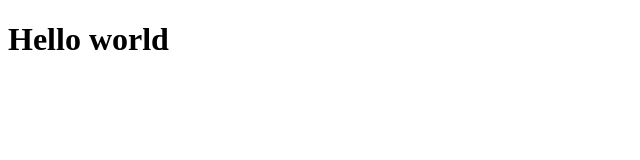
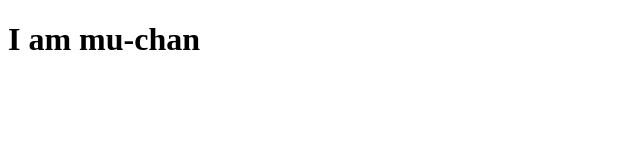
Before and after one commit to Re-Z-773/www, a plain HTML site: page index.html in a window 1280 px wide. Shown: the whole page, without its empty margins (0-640 px from the left). Drawn offline with Linux system fonts and the light colour scheme.

Commit message:
Update index.html

```diff
--- a/index.html
+++ b/index.html
@@ -3,6 +3,6 @@
   <head>
   </head>
   <body>
-    <h1>Hello world</h1>
+    <h1>I am mu-chan</h1>
   </body>
 </html>
```
